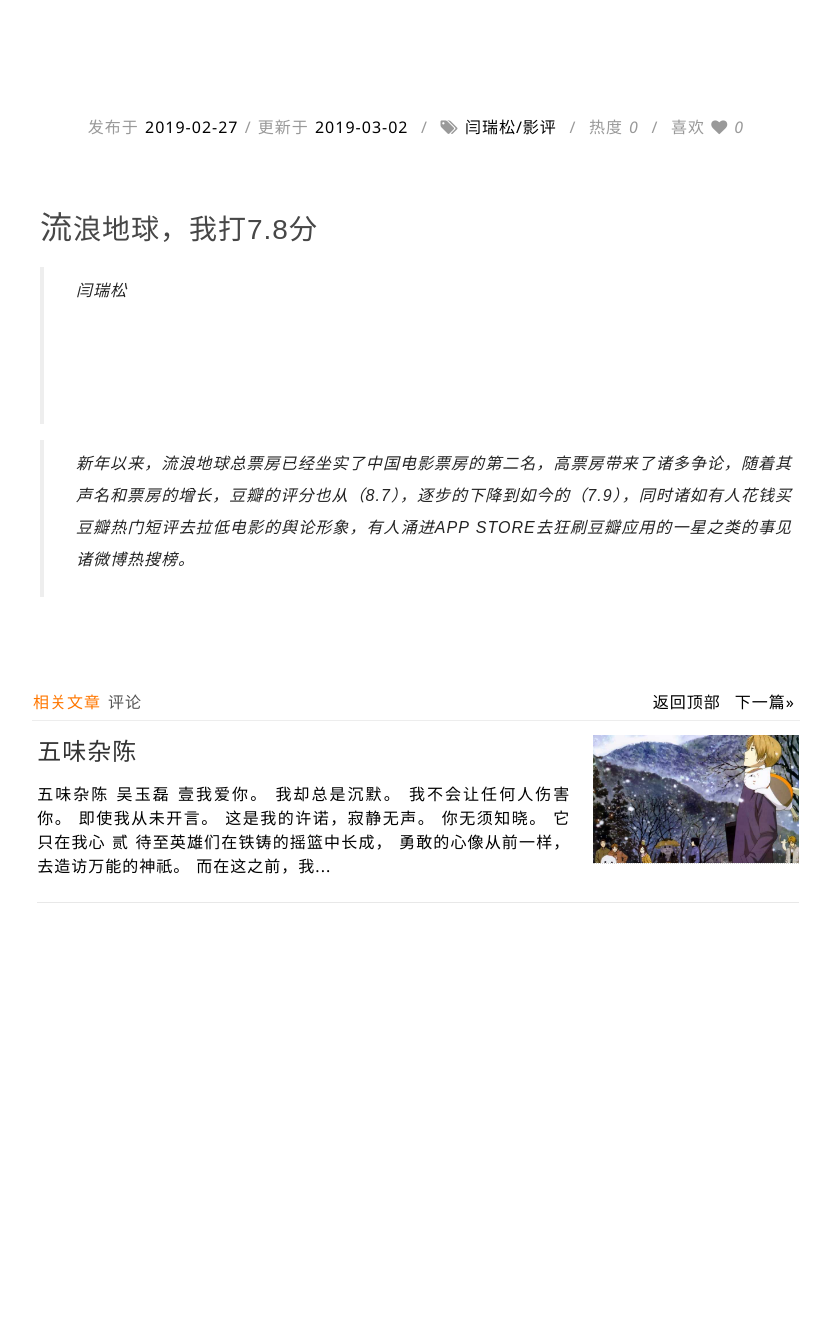
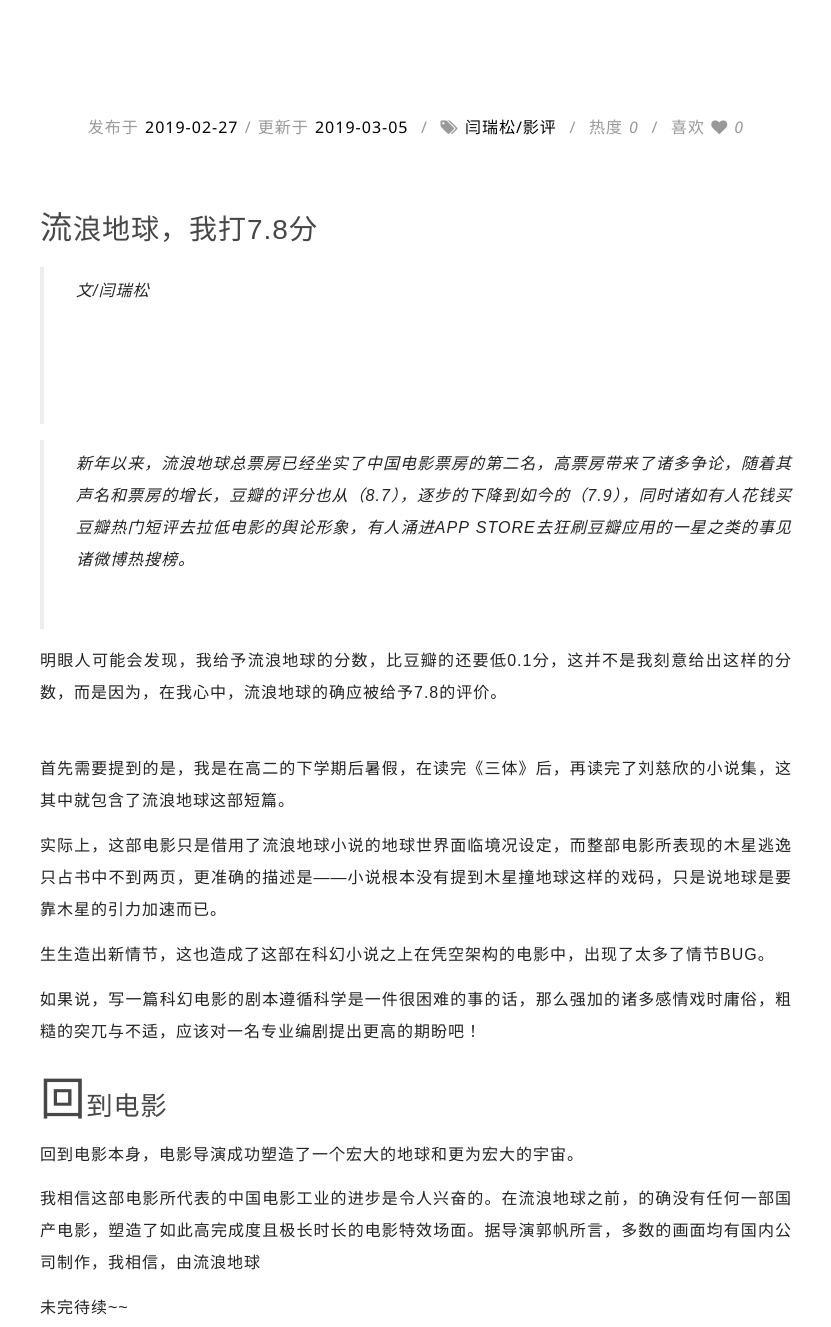
Before and after one commit to rusonyan/rusonyan.github.io, a plain HTML site: page 2019/02/27/流浪地球/index.html in a window 1280 px wide. Shown: the part 802-2129 px from the top of the page, without its empty margins (224-1055 px from the left). Drawn offline with Linux system fonts and the light colour scheme; no server answers; a script that the page names is missing.

Commit message:
Site updated: 2019-03-05 21:03:01

```diff
--- a/2019/02/27/流浪地球/index.html
+++ b/2019/02/27/流浪地球/index.html
@@ -293,7 +293,7 @@
 	更新于
 	<a href="/2019/02/27/流浪地球/" itemprop="url">
 		<time datetime="2019-02-27T12:57:32.000Z" itemprop="dateUpdated">
-	  		2019-03-02
+	  		2019-03-05
 	  </time>
 	</a>
 
@@ -331,11 +331,19 @@
 
 	<div class="article-content" id="article-content">
 		<h1 id="流浪地球，我打7-8分"><a href="#流浪地球，我打7-8分" class="headerlink" title="流浪地球，我打7.8分"></a>流浪地球，我打7.8分</h1><blockquote>
-<p>闫瑞松<br><br><br><br></p>
+<p>文/闫瑞松<br><br><br><br></p>
 </blockquote>
 <blockquote>
-<p>新年以来，流浪地球总票房已经坐实了中国电影票房的第二名，高票房带来了诸多争论，随着其声名和票房的增长，豆瓣的评分也从（8.7），逐步的下降到如今的（7.9），同时诸如有人花钱买豆瓣热门短评去拉低电影的舆论形象，有人涌进APP STORE去狂刷豆瓣应用的一星之类的事见诸微博热搜榜。</p>
+<p>新年以来，流浪地球总票房已经坐实了中国电影票房的第二名，高票房带来了诸多争论，随着其声名和票房的增长，豆瓣的评分也从（8.7），逐步的下降到如今的（7.9），同时诸如有人花钱买豆瓣热门短评去拉低电影的舆论形象，有人涌进APP STORE去狂刷豆瓣应用的一星之类的事见诸微博热搜榜。<br><br></p>
 </blockquote>
+<p>明眼人可能会发现，我给予流浪地球的分数，比豆瓣的还要低0.1分，这并不是我刻意给出这样的分数，而是因为，在我心中，流浪地球的确应被给予7.8的评价。<br><br></p>
+<p>首先需要提到的是，我是在高二的下学期后暑假，在读完《三体》后，再读完了刘慈欣的小说集，这其中就包含了流浪地球这部短篇。</p>
+<p>实际上，这部电影只是借用了流浪地球小说的地球世界面临境况设定，而整部电影所表现的木星逃逸只占书中不到两页，更准确的描述是——小说根本没有提到木星撞地球这样的戏码，只是说地球是要靠木星的引力加速而已。</p>
+<p>生生造出新情节，这也造成了这部在科幻小说之上在凭空架构的电影中，出现了太多了情节BUG。</p>
+<p>如果说，写一篇科幻电影的剧本遵循科学是一件很困难的事的话，那么强加的诸多感情戏时庸俗，粗糙的突兀与不适，应该对一名专业编剧提出更高的期盼吧！</p>
+<h2 id="回到电影"><a href="#回到电影" class="headerlink" title="回到电影"></a>回到电影</h2><p>回到电影本身，电影导演成功塑造了一个宏大的地球和更为宏大的宇宙。</p>
+<p>我相信这部电影所代表的中国电影工业的进步是令人兴奋的。在流浪地球之前，的确没有任何一部国产电影，塑造了如此高完成度且极长时长的电影特效场面。据导演郭帆所言，多数的画面均有国内公司制作，我相信，由流浪地球</p>
+<p>未完待续~~</p>
 
 	</div>
 
--- a/baidusitemap.xml
+++ b/baidusitemap.xml
@@ -2,7 +2,7 @@
 <urlset xmlns="http://www.sitemaps.org/schemas/sitemap/0.9">
   <url>
     <loc>https://ruson.xyz/2019/02/27/%E6%B5%81%E6%B5%AA%E5%9C%B0%E7%90%83/</loc>
-    <lastmod>2019-03-02</lastmod>
+    <lastmod>2019-03-05</lastmod>
   </url>  <url>
     <loc>https://ruson.xyz/2019/02/13/%E4%BA%94%E5%91%B3%E6%9D%82%E9%99%88/</loc>
     <lastmod>2019-02-27</lastmod>
--- a/sitemap.xml
+++ b/sitemap.xml
@@ -4,7 +4,7 @@
   <url>
     <loc>https://ruson.xyz/2019/02/27/%E6%B5%81%E6%B5%AA%E5%9C%B0%E7%90%83/</loc>
 
-    <lastmod>2019-03-02T04:09:26.599Z</lastmod>
+    <lastmod>2019-03-05T13:02:39.441Z</lastmod>
 
   </url>
 
```
Also changed, not shown: 2019/02/13/五味杂陈/index.html (+2 -2 lines), index.html (+2 -2 lines), searchVersion.txt, 1 other file.
